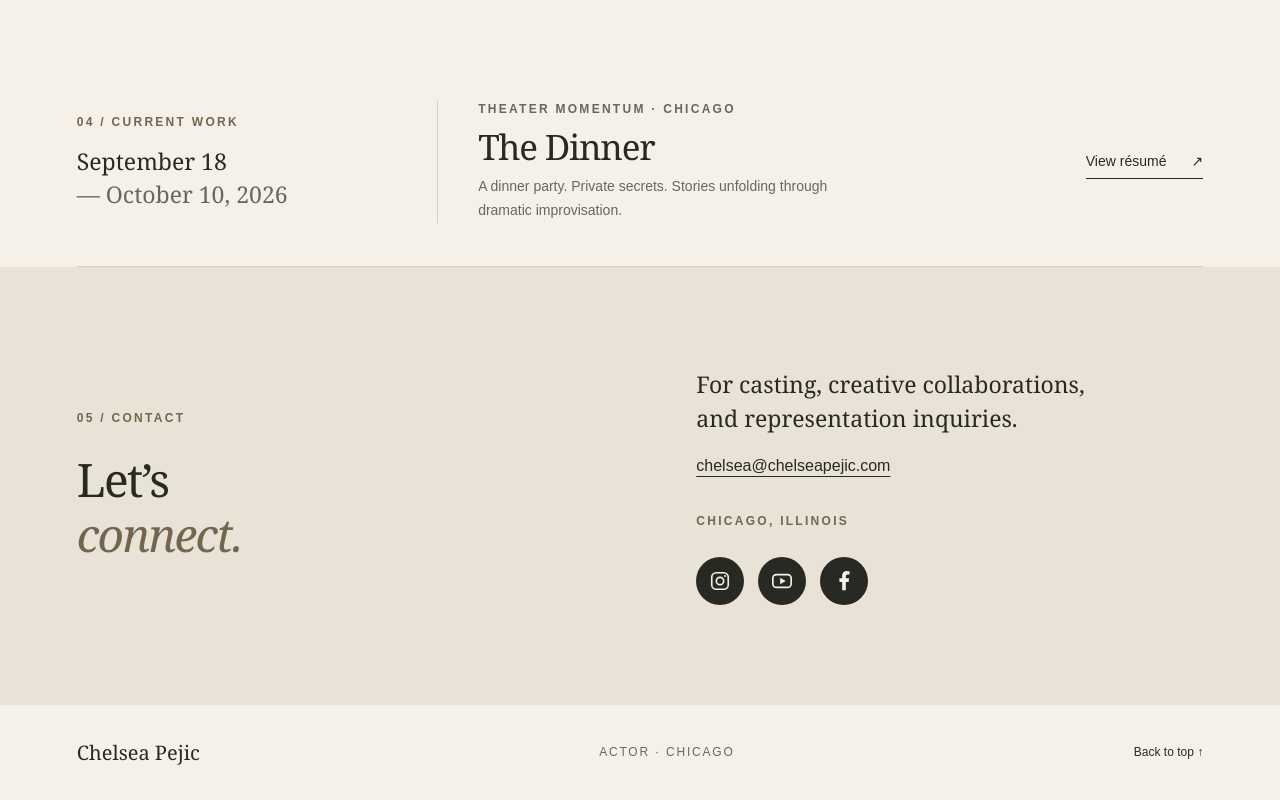
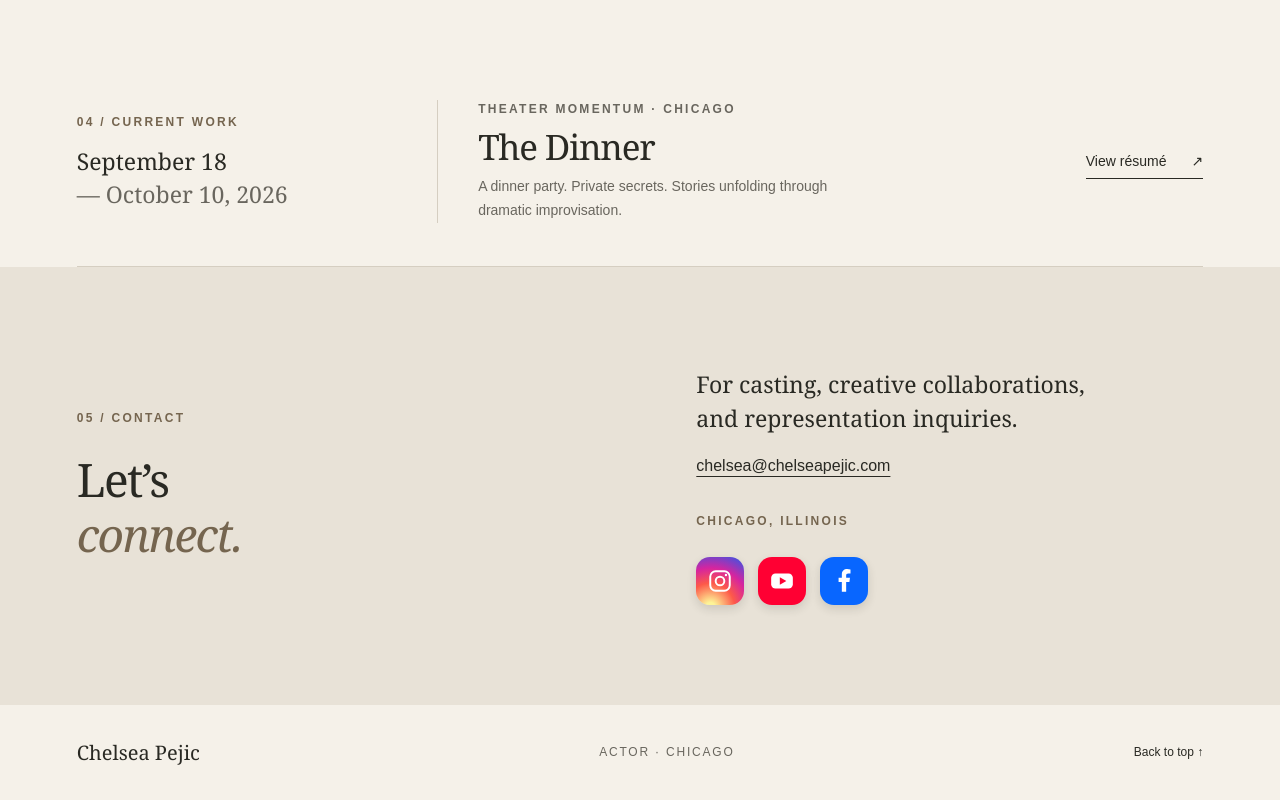
Before and after one commit to cpejic/chelsea-pejic-website, a Next.js app: page / in a window 1280 px wide. Shown: the part 5296-6096 px from the top of the page. Built offline with nearby package versions, Linux system fonts and the light colour scheme.

Commit message:
Refresh social icons with brand colors and rounded square styling

```diff
--- a/app/page.js
+++ b/app/page.js
@@ -6,13 +6,13 @@ const Arrow = () => <span aria-hidden="true">↗</span>;
 
 function SocialLinks() {
   const links = [
-    { name: 'Instagram', href: 'https://www.instagram.com/chelseapejic/', icon: <><rect x="3" y="3" width="18" height="18" rx="5" fill="none" stroke="currentColor" strokeWidth="1.8" /><circle cx="12" cy="12" r="4" fill="none" stroke="currentColor" strokeWidth="1.8" /><circle cx="17.5" cy="6.5" r="1.1" /></> },
-    { name: 'YouTube', href: 'https://www.youtube.com/@NationStyle', icon: <><rect x="2" y="5" width="20" height="14" rx="4" fill="none" stroke="currentColor" strokeWidth="1.8" /><path d="M10 8.5 16 12 10 15.5Z" /></> },
-    { name: 'Facebook', href: 'https://www.facebook.com/profile.php?id=61592850958330', icon: <path d="M14 22v-9h3l.5-4H14V7c0-1.2.4-2 2-2h2V1.4A24 24 0 0 0 15 1c-3 0-5 1.8-5 5v3H7v4h3v9Z" /> },
+    { name: 'Instagram', background: 'radial-gradient(circle at 30% 105%, #fdf497 0%, #fdf497 8%, #fd5949 40%, #d6249f 65%, #285aeb 100%)', href: 'https://www.instagram.com/chelseapejic/', icon: <><rect x="3" y="3" width="18" height="18" rx="5" fill="none" stroke="currentColor" strokeWidth="1.8" /><circle cx="12" cy="12" r="4" fill="none" stroke="currentColor" strokeWidth="1.8" /><circle cx="17.5" cy="6.5" r="1.1" /></> },
+    { name: 'YouTube', background: '#ff0033', href: 'https://www.youtube.com/@NationStyle', icon: <><rect x="2" y="5" width="20" height="14" rx="4" fill="white" /><path d="M10 8.5 16 12 10 15.5Z" fill="#ff0033" /></> },
+    { name: 'Facebook', background: '#0866ff', href: 'https://www.facebook.com/profile.php?id=61592850958330', icon: <path d="M14 22v-9h3l.5-4H14V7c0-1.2.4-2 2-2h2V1.4A24 24 0 0 0 15 1c-3 0-5 1.8-5 5v3H7v4h3v9Z" /> },
   ];
   return <nav aria-label="Social media" style={{ display: 'flex', flexWrap: 'wrap', gap: 14, marginTop: 26 }}>
-    {links.map(({ name, href, icon }) => <a key={name} className="button" href={href} target="_blank" rel="noopener noreferrer" aria-label={`${name} (opens in a new tab)`} title={`${name} (opens in a new tab)`} style={{ width: 48, height: 48, padding: 0, borderRadius: '50%', justifyContent: 'center', flexShrink: 0 }}>
-      <svg width="22" height="22" viewBox="0 0 24 24" fill="currentColor" aria-hidden="true" focusable="false">{icon}</svg>
+    {links.map(({ name, href, icon, background }) => <a key={name} className="button" href={href} target="_blank" rel="noopener noreferrer" aria-label={`${name} (opens in a new tab)`} title={`${name} (opens in a new tab)`} style={{ width: 48, height: 48, padding: 0, borderRadius: 14, background, color: '#fff', boxShadow: '0 4px 10px rgba(41, 41, 35, 0.14)', justifyContent: 'center', flexShrink: 0 }}>
+      <svg width="26" height="26" viewBox="0 0 24 24" fill="currentColor" aria-hidden="true" focusable="false">{icon}</svg>
     </a>)}
   </nav>;
 }
```
